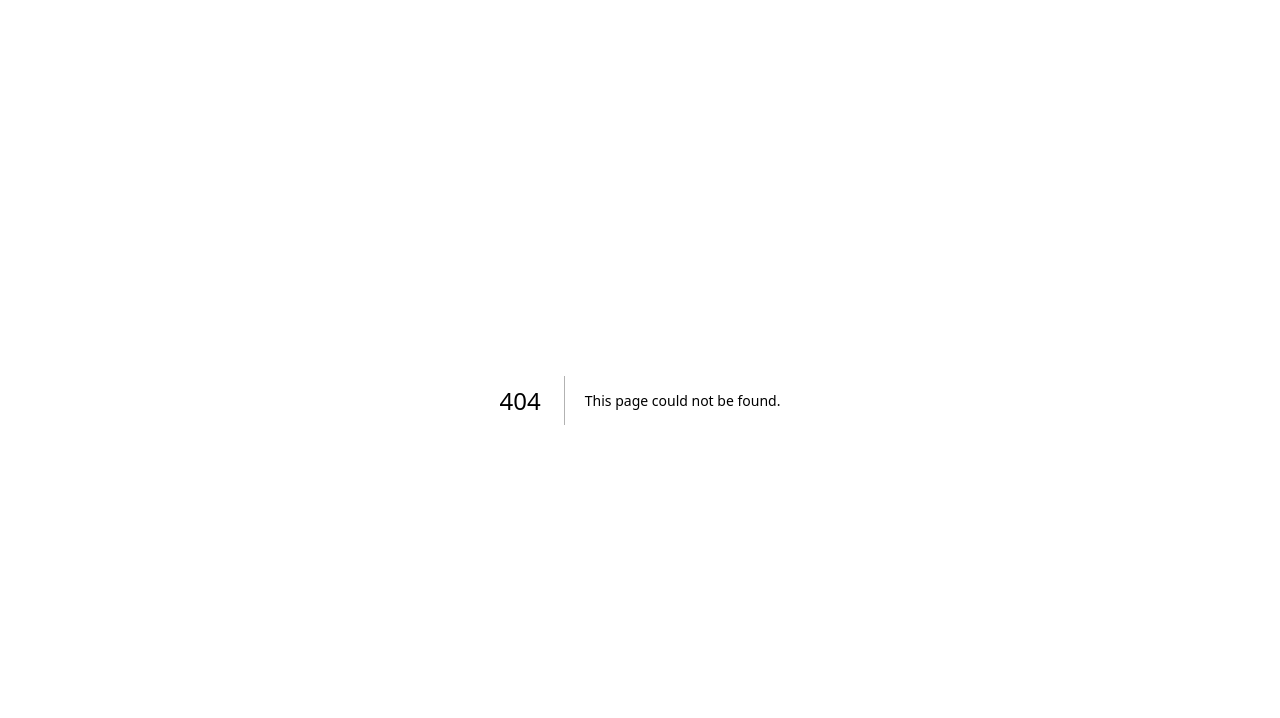
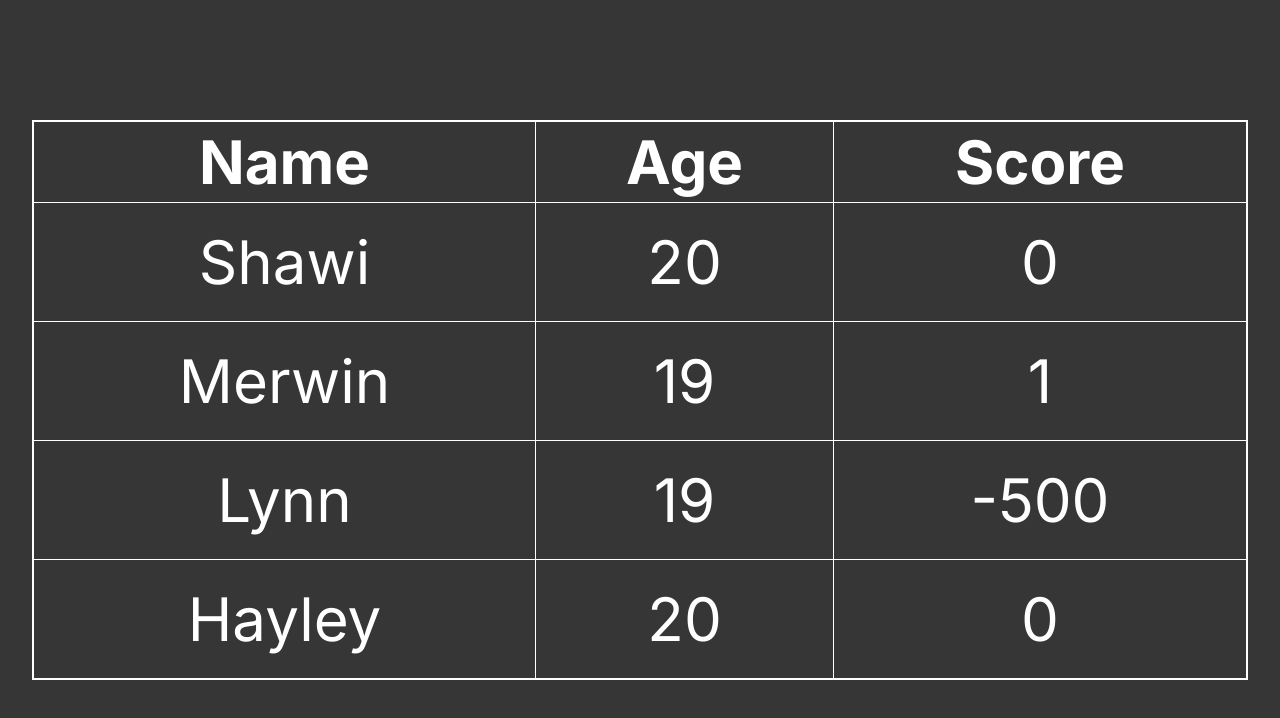
Before and after one commit to lynnhakim/WayneHacks2024, a Next.js app in the folder wayne-hacks/: page /Leaderboard in a window 1280 px wide. Before the commit this address had no page. Shown: the top 718 px of the page. Built offline with nearby package versions, Linux system fonts and the light colour scheme.

Commit message:
added table

```diff
--- /dev/null
+++ b/wayne-hacks/src/app/Leaderboard/page.js
@@ -0,0 +1,36 @@
+const data = [
+	{ name: "Shawi", age: 20, score: "0" },
+	{ name: "Merwin", age: 19, score: "1" },
+	{ name: "Lynn", age: 19, score: "-500" },
+    { name: "Hayley", age: 20, score: "0" },
+]
+
+
+function App() {
+    return (
+      <div className="App text-white text-6xl" style={{ height: '100vh', display: 'flex', alignItems: 'center', justifyContent: 'center' }}>
+        <table style={{ borderCollapse: 'collapse', border: '2px solid white', width: '95%', height: '70%' }}>
+          <thead>
+            <tr>
+              <th style={{ padding: '10px', border: '1px solid white', verticalAlign: 'center', textAlign: 'center' }}>Name</th>
+              <th style={{ padding: '10px', border: '1px solid white', verticalAlign: 'center', textAlign: 'center' }}>Age</th>
+              <th style={{ padding: '10px', border: '1px solid white', verticalAlign: 'center', textAlign: 'center' }}>Score</th>
+            </tr>
+          </thead>
+          <tbody>
+            {data.map((val, key) => {
+              return (
+                <tr key={key}>
+                  <td style={{ padding: '10px', border: '1px solid white', verticalAlign: 'center', textAlign: 'center' }}>{val.name}</td>
+                  <td style={{ padding: '10px', border: '1px solid white', verticalAlign: 'center', textAlign: 'center' }}>{val.age}</td>
+                  <td style={{ padding: '10px', border: '1px solid white', verticalAlign: 'center', textAlign: 'center' }}>{val.score}</td>
+                </tr>
+              );
+            })}
+          </tbody>
+        </table>
+      </div>
+    );
+  }
+
+  export default App;
--- a/wayne-hacks/src/app/Profile/page.js
+++ b/wayne-hacks/src/app/Profile/page.js
@@ -1,5 +1,5 @@
 export default function Profile(){
     return <div className>
-        <h1>Profile</h1>
+
     </div>
 }
```
